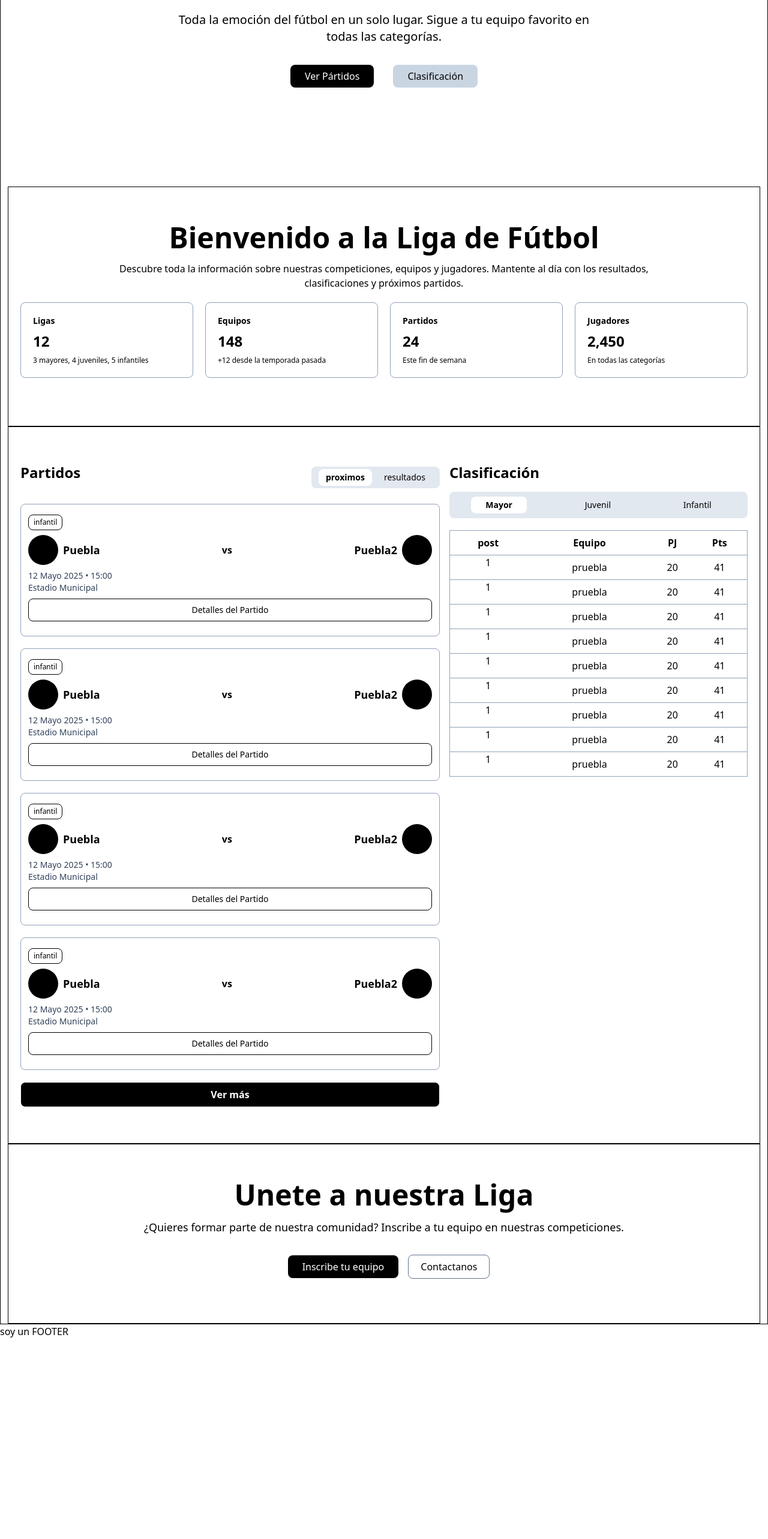
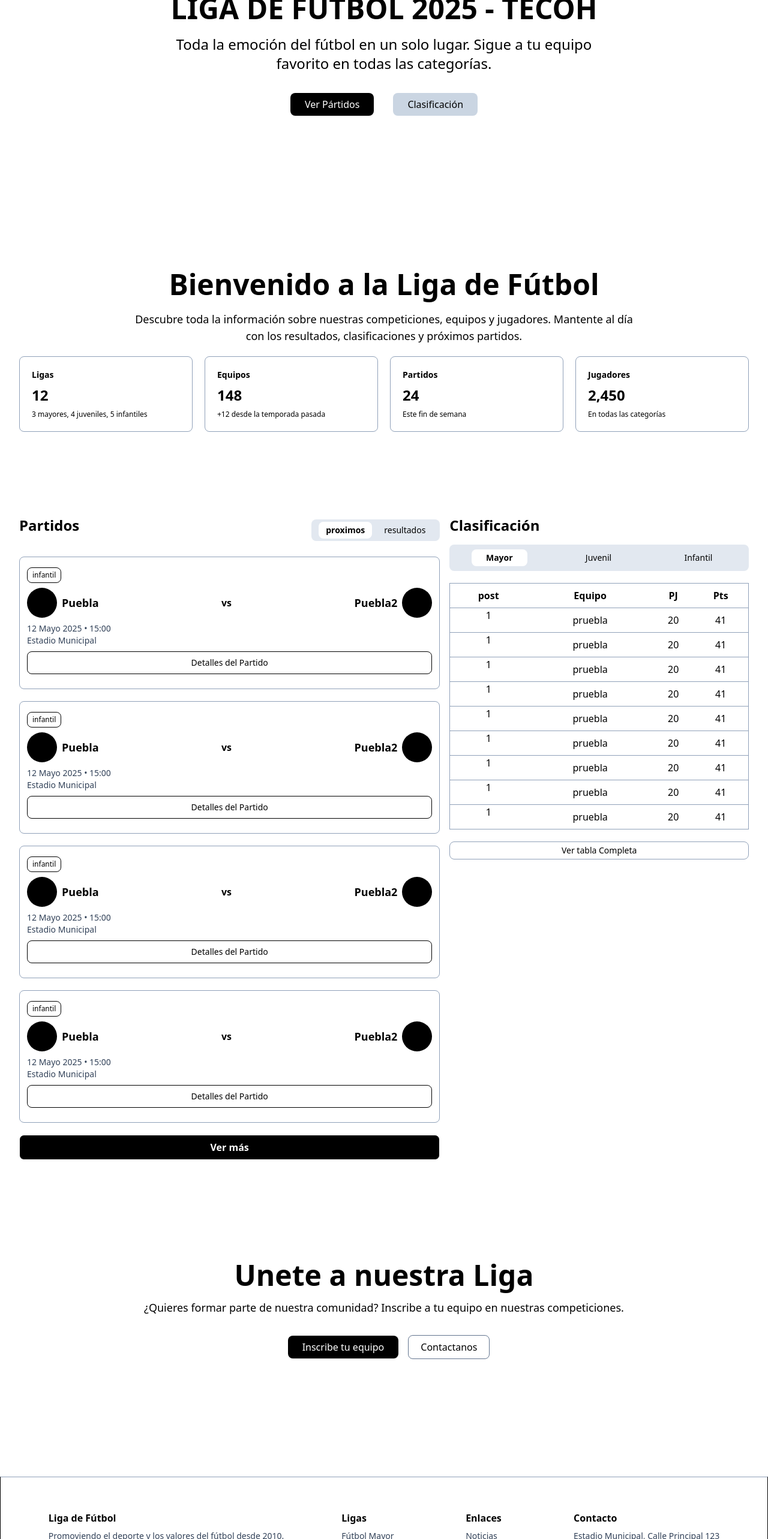
Before and after one commit to GrandMostach0/plataformaLigaFutbol, a React (Vite) app: page / in a window 1280 px wide. Shown: the part 234-2800 px from the top of the page at 60% size. Before the commit the page ends 2466 px from the top, so only its background shows below. Built offline with nearby package versions, Linux system fonts and the light colour scheme.

Commit message:
page home 100% listo

```diff
--- a/src/components/FooterSection.jsx
+++ b/src/components/FooterSection.jsx
@@ -1,8 +1,41 @@
-import React from "react";
+import { Link } from "react-router";
 
 function FooterSection(){
     return(
-        <h1>soy un FOOTER</h1>
+        <div className="border mt-5 border-t-slate-400 px-10 py-10">
+            <div className="flex justify-center gap-20">
+                <section className="sectionFooter">
+                    <h1 className="font-bold mb-2">Liga de Fútbol</h1>
+                    <p className="text-sm text-slate-700">Promoviendo el deporte y los valores del fútbol desde 2010.</p>
+                </section>
+
+                <section className="sectionFooter">
+                    <h1 className="font-bold mb-2">Ligas</h1>
+                    <Link className="sectionFooterLinks" to="">Fútbol Mayor</Link>
+                    <Link className="sectionFooterLinks" to="">Fútbol Juvenil</Link>
+                    <Link className="sectionFooterLinks" to="">Fútbol Infantil</Link>
+                    <Link className="sectionFooterLinks" to="">Fútbol Femenino</Link>
+                </section>
+
+                <section className="sectionFooter">
+                    <h1 className="font-bold mb-2">Enlaces</h1>
+                    <Link className="sectionFooterLinks" to="">Noticias</Link>
+                    <Link className="sectionFooterLinks" to="">Calendario</Link>
+                    <Link className="sectionFooterLinks" to="">Galerías</Link>
+                    <Link className="sectionFooterLinks" to="">Documentos</Link>
+                </section>
+
+                <section className="sectionFooter">
+                    <h1 className="font-bold mb-2">Contacto</h1>
+                    <p className="text-sm text-slate-700">Estadio Municipal, Calle Principal 123</p>
+                    <p className="text-sm text-slate-700"><strong>Email:</strong> info@ligadefutbol.com </p>
+                    <p className="text-sm text-slate-700"><strong>Télefono:</strong> +123 456 7890 </p>
+                </section>
+            </div>
+            <div className="border border-white border-t-slate-400 text-center mt-5 pt-5">
+                <p className="text-sm  text-slate-700">© 2025 Liga de Fútbol. Todos los derechos reservados.</p>
+            </div>
+        </div>
     )
 }
 
--- a/src/components/Layout.jsx
+++ b/src/components/Layout.jsx
@@ -7,7 +7,7 @@ function Layout(){
     return(
         <div>
             <NavSection/>
-            <main className="px-3 m-auto border">
+            <main className="px-3 m-auto">
                 <Outlet />
             </main>
             <FooterSection/>
--- a/src/index.css
+++ b/src/index.css
@@ -21,7 +21,7 @@
   }
 
   .division{
-    @apply text-center min-h-[300px] py-15 px-5 border;
+    @apply text-center min-h-[400px] py-15 px-5 ;
   }
 
   .title{
@@ -37,6 +37,14 @@
   }
 
   .parrafos{
-    @apply max-w-[80%] m-auto;
+    @apply max-w-[70%] mx-auto my-5 text-lg;
+  }
+
+  .sectionFooter{
+    @apply px-2 py-4;
+  }
+
+  .sectionFooterLinks{
+    @apply block text-sm mb-1 text-slate-700;
   }
 }
--- a/src/pages/Home/Home.jsx
+++ b/src/pages/Home/Home.jsx
@@ -12,9 +12,9 @@ function Home(){
 
     return(
         <>
-            <section className="text-center min-h-[60vh] py-30">
+            <section className="text-center min-h-[70vh] py-40">
                 <h1 className="title">LIGA DE FUTBOL 2025 - TECOH</h1>
-                <p className="max-w-[700px] mx-auto mt-5 mb-10 text-xl">Toda la emoción del fútbol en un solo lugar. Sigue a tu equipo favorito en todas las categorías.</p>
+                <p className="max-w-[700px] mx-auto mt-5 mb-10 text-2xl">Toda la emoción del fútbol en un solo lugar. Sigue a tu equipo favorito en todas las categorías.</p>
                 <div>
                     <Link className="buttonPrincipal bg-black text-white" to="/partidos">Ver Pártidos</Link>
                     <Link className="buttonPrincipal bg-slate-300" to="/clasificacion">Clasificación</Link>
@@ -76,9 +76,12 @@ function Home(){
                     </div>
 
                     <TablaPuntos />
+
+                    <Link className="border block text-center mt-5 py-1 text-sm rounded-lg border-slate-400">Ver tabla Completa </Link>
                 </section>
             </div>
-
+            <br />
+            <br />
             <section className="division">
                 <h1 className="title">Unete a nuestra Liga</h1>
                 <p className="text-lg my-3">¿Quieres formar parte de nuestra comunidad? Inscribe a tu equipo en nuestras competiciones.</p>
```
Lines whose indentation alone changed are shown as unchanged.
